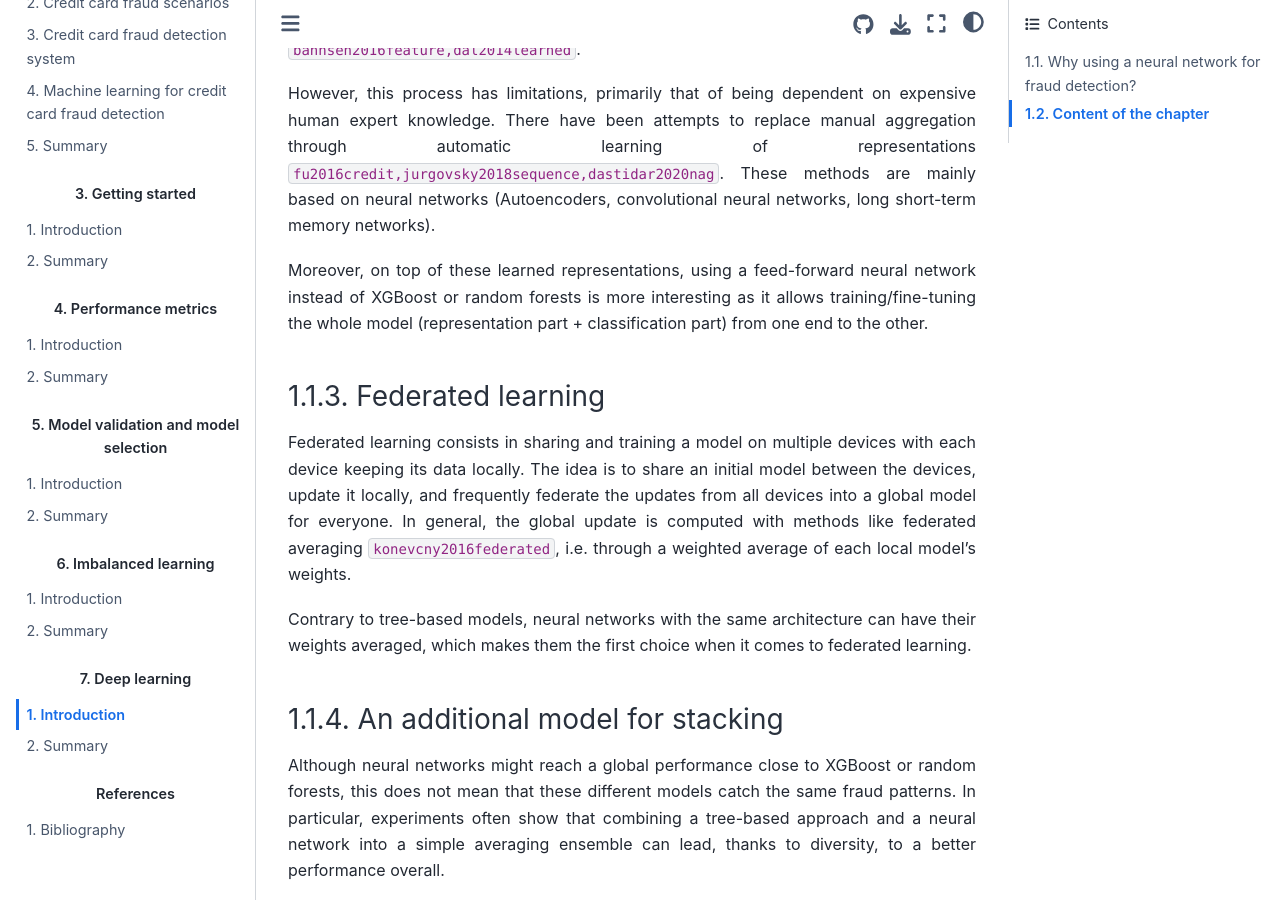
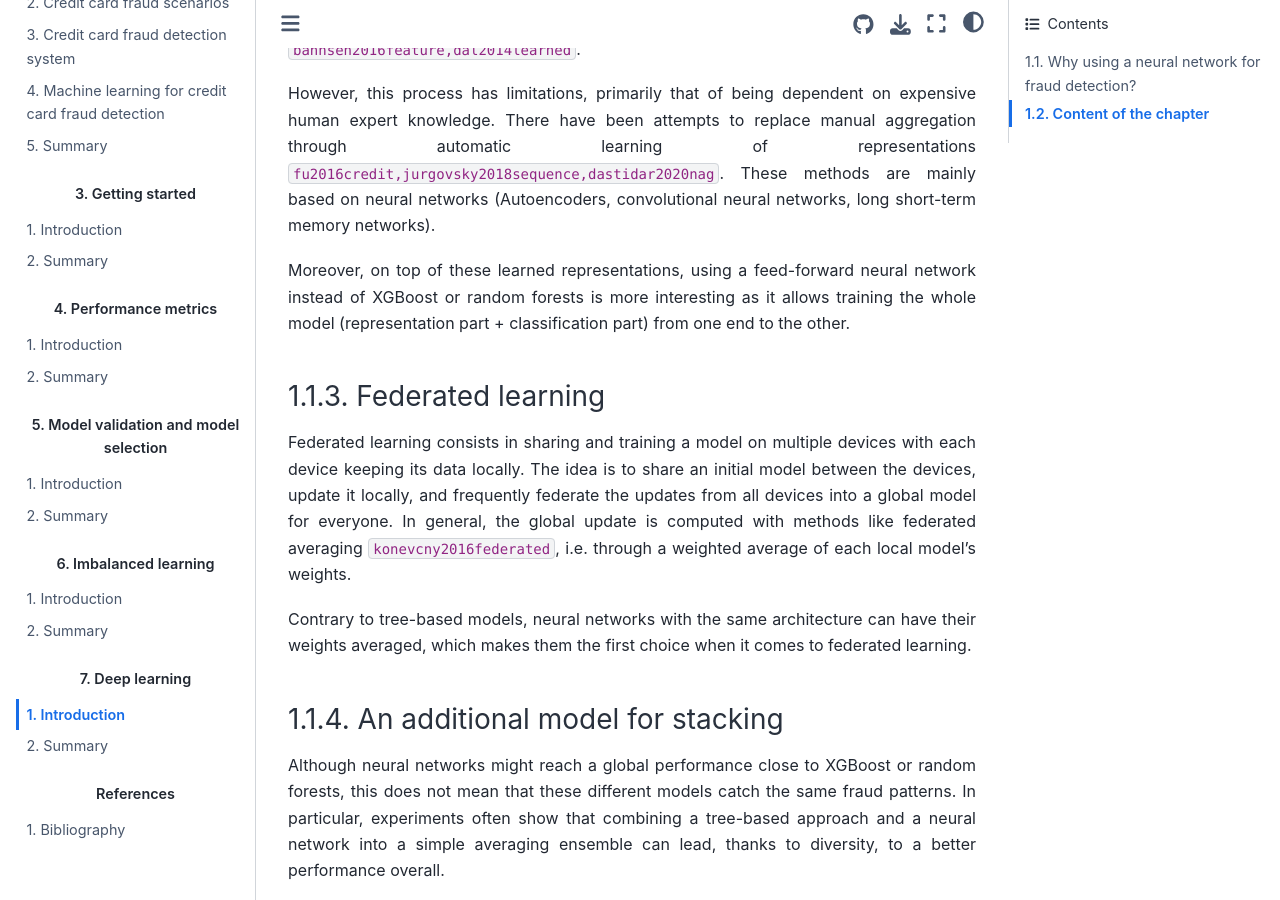
Before and after one commit to Fraud-Detection-Handbook/fraud-detection-handbook, a Jupyter Book: the page built from Chapter_7_DeepLearning/Introduction.md, in a window 1280 px wide and 900 px high, scrolled down 1325 px. Built offline with Jupyter Book 1.0.4 settings and Sphinx 7.4.7 and the Sphinx Book theme 1.1.4, drawn with Linux system fonts in a browser that asks for light colours; pages that are not in the unit, such as notebooks, are missing from menus; cross-references to code outside the pages are shown as plain code; some of the changed lines change nothing that is shown.

Commit message:
Corrections Chapter 7

```diff
--- a/Chapter_7_DeepLearning/Introduction.md
+++ b/Chapter_7_DeepLearning/Introduction.md
@@ -23,7 +23,7 @@
 
 However, this process has limitations, primarily that of being dependent on expensive human expert knowledge. There have been attempts to replace manual aggregation through automatic learning of representations {cite}`fu2016credit,jurgovsky2018sequence,dastidar2020nag`. These methods are mainly based on neural networks (Autoencoders, convolutional neural networks, long short-term memory networks).
 
-Moreover, on top of these learned representations, using a feed-forward neural network instead of XGBoost or random forests is more interesting as it allows training/fine-tuning the whole model (representation part + classification part) from one end to the other.
+Moreover, on top of these learned representations, using a feed-forward neural network instead of XGBoost or random forests is more interesting as it allows training the whole model (representation part + classification part) from one end to the other.
 
 ### Federated learning
 
--- a/references.bib
+++ b/references.bib
@@ -1180,3 +1180,150 @@
   pages={807--814},
   year={2010}
 }
+
+@book{goodfellow2016deep,
+  title={Deep learning},
+  author={Goodfellow, Ian and Bengio, Yoshua and Courville, Aaron},
+  year={2016},
+  publisher={MIT press}
+}
+
+
+## Interpretability
+
+@article{silva2018towards,
+  title={Towards sustainable smart cities: A review of trends, architectures, components, and open challenges in smart cities},
+  author={Silva, Bhagya Nathali and Khan, Murad and Han, Kijun},
+  journal={Sustainable Cities and Society},
+  volume={38},
+  pages={697--713},
+  year={2018},
+  publisher={Elsevier}
+}
+
+@article{miller2019explanation,
+  title={Explanation in artificial intelligence: Insights from the social sciences},
+  author={Miller, Tim},
+  journal={Artificial intelligence},
+  volume={267},
+  pages={1--38},
+  year={2019},
+  publisher={Elsevier}
+}
+
+@article{doshi2017towards,
+  title={Towards a rigorous science of interpretable machine learning},
+  author={Doshi-Velez, Finale and Kim, Been},
+  journal={arXiv preprint arXiv:1702.08608},
+  year={2017}
+}
+
+@article{kim2018introduction,
+  title={Introduction to interpretable machine learning},
+  author={Kim, Been and Doshi-Velez, F},
+  journal={Proceedings of the CVPR 2018 Tutorial on Interpretable Machine Learning for Computer Vision, Salt Lake City, UT, USA},
+  volume={18},
+  year={2018}
+}
+
+@article{carvalho2019machine,
+  title={Machine learning interpretability: A survey on methods and metrics},
+  author={Carvalho, Diogo V and Pereira, Eduardo M and Cardoso, Jaime S},
+  journal={Electronics},
+  volume={8},
+  number={8},
+  pages={832},
+  year={2019},
+  publisher={Multidisciplinary Digital Publishing Institute}
+}
+
+@book{molnar2019,
+  title = {Interpretable Machine Learning},
+  author = {Christoph Molnar},
+  year = {2022},
+  subtitle = {A Guide for Making Black Box Models Explainable},
+  edition = {2},
+  url = {christophm.github.io/interpretable-ml-book/}
+}
+
+@book{breiman2017classification,
+  title={Classification and regression trees},
+  author={Breiman, Leo and Friedman, Jerome H and Olshen, Richard A and Stone, Charles J},
+  year={2017},
+  publisher={Routledge}
+}
+
+@article{strobl2007bias,
+  title={Bias in random forest variable importance measures: Illustrations, sources and a solution},
+  author={Strobl, Carolin and Boulesteix, Anne-Laure and Zeileis, Achim and Hothorn, Torsten},
+  journal={BMC bioinformatics},
+  volume={8},
+  number={1},
+  pages={1--21},
+  year={2007},
+  publisher={BioMed Central}
+}
+
+@article{goldstein2015peeking,
+  title={Peeking inside the black box: Visualizing statistical learning with plots of individual conditional expectation},
+  author={Goldstein, Alex and Kapelner, Adam and Bleich, Justin and Pitkin, Emil},
+  journal={journal of Computational and Graphical Statistics},
+  volume={24},
+  number={1},
+  pages={44--65},
+  year={2015},
+  publisher={Taylor \& Francis}
+}
+
+@inproceedings{ribeiro2016should,
+  title={"Why should i trust you?" Explaining the predictions of any classifier},
+  author={Ribeiro, Marco Tulio and Singh, Sameer and Guestrin, Carlos},
+  booktitle={Proceedings of the 22nd ACM SIGKDD international conference on knowledge discovery and data mining},
+  pages={1135--1144},
+  year={2016}
+}
+
+@article{NIPS2017_7062,
+  title={A unified approach to interpreting model predictions},
+  author={Lundberg, Scott M and Lee, Su-In},
+  journal={Advances in neural information processing systems},
+  volume={30},
+  year={2017}
+}
+
+@misc{shapley1953value,
+  title={A value for n-person games, Contributions to the Theory of Games, 2, 307--317},
+  author={Shapley, Lloyd S},
+  year={1953},
+  publisher={Princeton University Press, Princeton, NJ, USA}
+}
+
+@article{lundberg2020local,
+  title={From local explanations to global understanding with explainable AI for trees},
+  author={Lundberg, Scott M and Erion, Gabriel and Chen, Hugh and DeGrave, Alex and Prutkin, Jordan M and Nair, Bala and Katz, Ronit and Himmelfarb, Jonathan and Bansal, Nisha and Lee, Su-In},
+  journal={Nature machine intelligence},
+  volume={2},
+  number={1},
+  pages={56--67},
+  year={2020},
+  publisher={Nature Publishing Group}
+}
+
+@article{apley2020visualizing,
+  title={Visualizing the effects of predictor variables in black box supervised learning models},
+  author={Apley, Daniel W and Zhu, Jingyu},
+  journal={Journal of the Royal Statistical Society: Series B (Statistical Methodology)},
+  volume={82},
+  number={4},
+  pages={1059--1086},
+  year={2020},
+  publisher={Wiley Online Library}
+}
+
+@article{hooker2019please,
+  title={Please stop permuting features: An explanation and alternatives},
+  author={Hooker, Giles and Mentch, Lucas},
+  journal={arXiv e-prints},
+  pages={arXiv--1905},
+  year={2019}
+}
```
Also changed, not shown: 4 other files.
